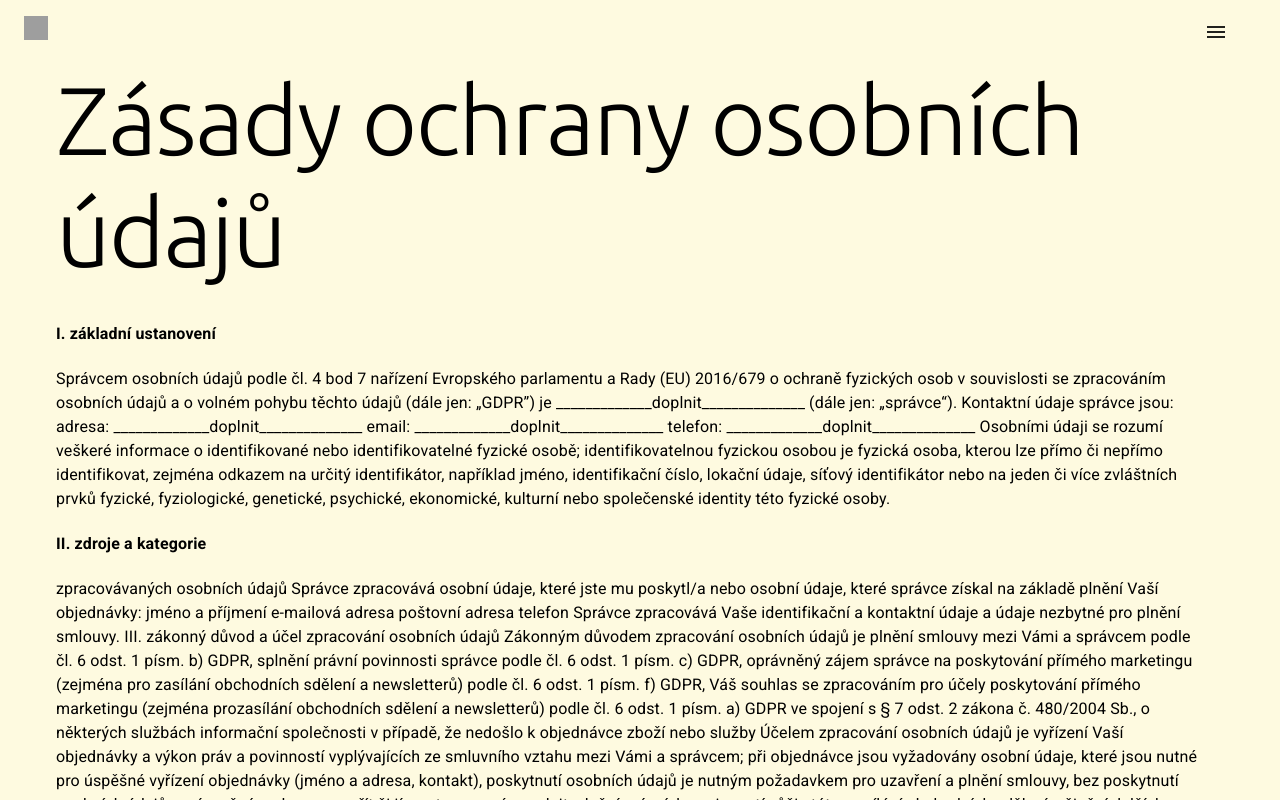
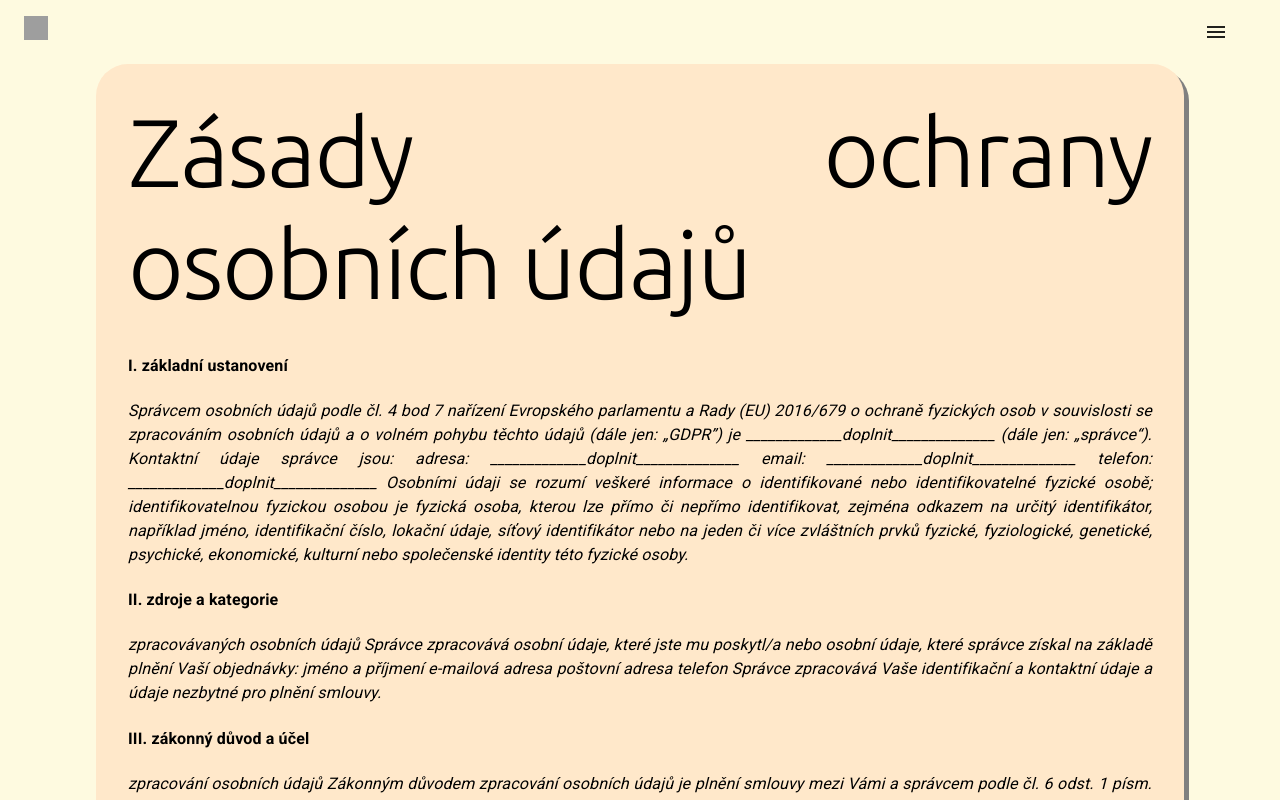
Before and after one commit to xchristiesx/PersonALL, a React (Vite) app: page /terms in a window 1280 px wide. Built offline with nearby package versions, Linux system fonts and the light colour scheme; grey boxes are pictures that could not be loaded.

Commit message:
Conditions_final

```diff
--- a/package.json
+++ b/package.json
@@ -24,6 +24,6 @@
     "@types/react": "^18.2.15",
     "@types/react-dom": "^18.2.7",
     "@vitejs/plugin-react": "^4.0.3",
-    "vite": "^4.4.5"
+    "vite": "^4.5.1"
   }
 }
--- a/src/components/Card.jsx
+++ b/src/components/Card.jsx
@@ -10,9 +10,9 @@ export default function Card({ title, image, children }) {
       sx={{
         height: '100%',
         width: 'maxContent',
-        backgroundColor: '#b7B7B7',
+        backgroundColor: 'white',
         borderRadius: '16px',
-        boxShadow: '5px 5px white',
+        boxShadow: '5px 5px grey',
       }}
       md={3}
     >
--- a/src/pages/Terms.jsx
+++ b/src/pages/Terms.jsx
@@ -1,101 +1,148 @@
 import React from 'react';
 import { GenericPage } from '../components/GenericPage.jsx';
-import Grid from '@mui/material/Unstable_Grid2';
 import { Container, Typography } from '@mui/material';
+import { Box } from '@mui/material';
+import { ThemeProvider } from '@mui/material/styles';
 
 export const Terms = () => {
   return (
     <GenericPage>
-      <Container sx={{ margin: '0 2rem ' }}>
+      <ThemeProvider theme={{ palette: { primary: { main: '#ffe8ca' } } }}>
+        <Box
+          sx={{
+            width: '80%',
+            margin: 'auto',
+            borderRadius: 8,
+            bgcolor: 'primary.main',
+            justifyContent: 'center',
+            alignItems: 'center',
+            textAlign: 'justify',
+            padding: '2rem',
+            boxShadow: '5px 5px grey',
+          }}
+        >
           <Typography variant="h1" gutterBottom>
             Zásady ochrany osobních údajů
           </Typography>
 
           <Typography variant="body1" gutterBottom>
             <h4>I. základní ustanovení </h4>
-          <p>
+            <i>
               Správcem osobních údajů podle čl. 4 bod 7 nařízení Evropského
               parlamentu a Rady (EU) 2016/679 o ochraně fyzických osob v
               souvislosti se zpracováním osobních údajů a o volném pohybu těchto
-            údajů (dále jen: „GDPR”) je _____________doplnit______________ (dále
-            jen: „správce“). Kontaktní údaje správce jsou: adresa:
+              údajů (dále jen: „GDPR”) je _____________doplnit______________
+              (dále jen: „správce“). Kontaktní údaje správce jsou: adresa:
               _____________doplnit______________ email:
               _____________doplnit______________ telefon:
-            _____________doplnit______________ Osobními údaji se rozumí veškeré
-            informace o identifikované nebo identifikovatelné fyzické osobě;
-            identifikovatelnou fyzickou osobou je fyzická osoba, kterou lze
-            přímo či nepřímo identifikovat, zejména odkazem na určitý
-            identifikátor, například jméno, identifikační číslo, lokační údaje,
-            síťový identifikátor nebo na jeden či více zvláštních prvků fyzické,
-            fyziologické, genetické, psychické, ekonomické, kulturní nebo
-            společenské identity této fyzické osoby.{' '}
-          </p>
+              _____________doplnit______________ Osobními údaji se rozumí
+              veškeré informace o identifikované nebo identifikovatelné fyzické
+              osobě; identifikovatelnou fyzickou osobou je fyzická osoba, kterou
+              lze přímo či nepřímo identifikovat, zejména odkazem na určitý
+              identifikátor, například jméno, identifikační číslo, lokační
+              údaje, síťový identifikátor nebo na jeden či více zvláštních prvků
+              fyzické, fyziologické, genetické, psychické, ekonomické, kulturní
+              nebo společenské identity této fyzické osoby.{' '}
+            </i>
             <h4>II. zdroje a kategorie</h4>
-          zpracovávaných osobních údajů Správce zpracovává osobní údaje, které
-          jste mu poskytl/a nebo osobní údaje, které správce získal na základě
-          plnění Vaší objednávky: jméno a příjmení e-mailová adresa poštovní
-          adresa telefon Správce zpracovává Vaše identifikační a kontaktní údaje
-          a údaje nezbytné pro plnění smlouvy. III. zákonný důvod a účel
-          zpracování osobních údajů Zákonným důvodem zpracování osobních údajů
-          je plnění smlouvy mezi Vámi a správcem podle čl. 6 odst. 1 písm. b)
-          GDPR, splnění právní povinnosti správce podle čl. 6 odst. 1 písm. c)
-          GDPR, oprávněný zájem správce na poskytování přímého marketingu
-          (zejména pro zasílání obchodních sdělení a newsletterů) podle čl. 6
-          odst. 1 písm. f) GDPR, Váš souhlas se zpracováním pro účely
-          poskytování přímého marketingu (zejména prozasílání obchodních sdělení
-          a newsletterů) podle čl. 6 odst. 1 písm. a) GDPR ve spojení s § 7
-          odst. 2 zákona č. 480/2004 Sb., o některých službách informační
-          společnosti v případě, že nedošlo k objednávce zboží nebo služby
-          Účelem zpracování osobních údajů je vyřízení Vaší objednávky a výkon
-          práv a povinností vyplývajících ze smluvního vztahu mezi Vámi a
-          správcem; při objednávce jsou vyžadovány osobní údaje, které jsou
-          nutné pro úspěšné vyřízení objednávky (jméno a adresa, kontakt),
-          poskytnutí osobních údajů je nutným požadavkem pro uzavření a plnění
-          smlouvy, bez poskytnutí osobních údajů není možné smlouvu uzavřít či
-          jí ze strany správce plnit, plnění právních povinností vůči státu,
-          zasílání obchodních sdělení a činění dalších marketingových aktivit.
-          Ze strany správce nedochází k automatickému individuálnímu rozhodování
-          ve smyslu čl. 22 GDPR. S takovým zpracováním jste poskytl/a svůj
-          výslovný souhlas. IV. doba uchovávání údajů Správce uchovává osobní
-          údaje po dobu nezbytnou k výkonu práv a povinností vyplývajících ze
-          smluvního vztahu mezi Vámi a správcem a uplatňování nároků z těchto
-          smluvních vztahů (po dobu 5 let od ukončení smluvního vztahu). po
-          dobu, než je odvolán souhlas se zpracováním osobních údajů pro účely
-          marketingu, nejdéle 10 let, jsou-li osobní údaje zpracovávány na
-          základě souhlasu. Po uplynutí doby uchovávání osobních údajů správce
-          osobní údaje vymaže. V. příjemci osobních údajů (subdodavatelé
-          správce) Příjemci osobních údajů jsou osoby podílející se na realizaci
-          plateb a realizaci a dodání služeb na základě smlouvy, zajišťující
-          služby v oblasti oční optiky a další služby související s provozováním
-          oční optiky zajišťující marketingové služby. Správce nemá v úmyslu
-          předat osobní údaje do třetí země (do země mimo EU) nebo mezinárodní
-          organizaci. VI. vaše práva Za podmínek stanovených v GDPR máte právo
-          na přístup ke svým osobním údajům dle čl. 15 GDPR, právo opravu
-          osobních údajů dle čl. 16 GDPR, popřípadě omezení zpracování dle čl.
-          18 GDPR, právo na výmaz osobních údajů dle čl. 17 GDPR, právo vznést
-          námitku proti zpracování dle čl. 21 GDPR, právo na přenositelnost
-          údajů dle čl. 20 GDPR a právo odvolat souhlas se zpracováním písemně
+            <i>
+              zpracovávaných osobních údajů Správce zpracovává osobní údaje,
+              které jste mu poskytl/a nebo osobní údaje, které správce získal na
+              základě plnění Vaší objednávky: jméno a příjmení e-mailová adresa
+              poštovní adresa telefon Správce zpracovává Vaše identifikační a
+              kontaktní údaje a údaje nezbytné pro plnění smlouvy.
+            </i>
+            <h4>III. zákonný důvod a účel</h4>
+            <i>
+              zpracování osobních údajů Zákonným důvodem zpracování osobních
+              údajů je plnění smlouvy mezi Vámi a správcem podle čl. 6 odst. 1
+              písm. b) GDPR, splnění právní povinnosti správce podle čl. 6 odst.
+              1 písm. c) GDPR, oprávněný zájem správce na poskytování přímého
+              marketingu (zejména pro zasílání obchodních sdělení a newsletterů)
+              podle čl. 6 odst. 1 písm. f) GDPR, Váš souhlas se zpracováním pro
+              účely poskytování přímého marketingu (zejména prozasílání
+              obchodních sdělení a newsletterů) podle čl. 6 odst. 1 písm. a)
+              GDPR ve spojení s § 7 odst. 2 zákona č. 480/2004 Sb., o některých
+              službách informační společnosti v případě, že nedošlo k objednávce
+              zboží nebo služby Účelem zpracování osobních údajů je vyřízení
+              Vaší objednávky a výkon práv a povinností vyplývajících ze
+              smluvního vztahu mezi Vámi a správcem; při objednávce jsou
+              vyžadovány osobní údaje, které jsou nutné pro úspěšné vyřízení
+              objednávky (jméno a adresa, kontakt), poskytnutí osobních údajů je
+              nutným požadavkem pro uzavření a plnění smlouvy, bez poskytnutí
+              osobních údajů není možné smlouvu uzavřít či jí ze strany správce
+              plnit, plnění právních povinností vůči státu, zasílání obchodních
+              sdělení a činění dalších marketingových aktivit. Ze strany správce
+              nedochází k automatickému individuálnímu rozhodování ve smyslu čl.
+              22 GDPR. S takovým zpracováním jste poskytl/a svůj výslovný
+              souhlas.
+            </i>
+            <h4>IV. doba uchovávání údajů Správce uchovává osobní</h4>
+            <i>
+              {' '}
+              Údaje po dobu nezbytnou k výkonu práv a povinností vyplývajících
+              ze smluvního vztahu mezi Vámi a správcem a uplatňování nároků z
+              těchto smluvních vztahů (po dobu 5 let od ukončení smluvního
+              vztahu). po dobu, než je odvolán souhlas se zpracováním osobních
+              údajů pro účely marketingu, nejdéle 10 let, jsou-li osobní údaje
+              zpracovávány na základě souhlasu. Po uplynutí doby uchovávání
+              osobních údajů správce osobní údaje vymaže.
+            </i>
+            <h4>V. příjemci osobních údajů </h4>
+            <i>
+              {' '}
+              (subdodavatelé správce) Příjemci osobních údajů jsou osoby
+              podílející se na realizaci plateb a realizaci a dodání služeb na
+              základě smlouvy, zajišťující služby v oblasti oční optiky a další
+              služby související s provozováním oční optiky zajišťující
+              marketingové služby. Správce nemá v úmyslu předat osobní údaje do
+              třetí země (do země mimo EU) nebo mezinárodní organizaci.
+            </i>
+            <h4>VI. vaše práva </h4>
+            <i>
+              Za podmínek stanovených v GDPR máte právo na přístup ke svým
+              osobním údajům dle čl. 15 GDPR, právo opravu osobních údajů dle
+              čl. 16 GDPR, popřípadě omezení zpracování dle čl. 18 GDPR, právo
+              na výmaz osobních údajů dle čl. 17 GDPR, právo vznést námitku
+              proti zpracování dle čl. 21 GDPR, právo na přenositelnost údajů
+              dle čl. 20 GDPR a právo odvolat souhlas se zpracováním písemně
               nebo elektronicky na adresu nebo e-mail správce uvedený v čl. III
-          těchto podmínek. Dále máte právo podat stížnost u Úřadu pro ochranu
-          osobních údajů v případě, že se domníváte, že bylo porušeno Vaše právo
-          na ochranu osobních údajů, případně se obrátit na soud. VII. podmínky
-          zabezpečení osobních údajů Správce prohlašuje, že přijal veškerá
-          vhodná technická a organizační opatření k zabezpečení osobních údajů.
-          Správce přijal technická opatření k zabezpečení datových úložišť a
-          úložišť osobních údajů v listinné podobě. Správce prohlašuje, že k
-          osobním údajům mají přístup pouze jím pověřené osoby. VIII. závěrečná
-          ustanovení Odesláním objednávky z internetového objednávkového
-          formuláře potvrzujete, že jste seznámen/a s podmínkami ochrany
-          osobních údajů a že je v celém rozsahu přijímáte. S těmito podmínkami
+              těchto podmínek. Dále máte právo podat stížnost u Úřadu pro
+              ochranu osobních údajů v případě, že se domníváte, že bylo
+              porušeno Vaše právo na ochranu osobních údajů, případně se obrátit
+              na soud.
+            </i>
+            <h4>VII. podmínky</h4>
+            <i>
+              Zabezpečení osobních údajů Správce prohlašuje, že přijal veškerá
+              vhodná technická a organizační opatření k zabezpečení osobních
+              údajů. Správce přijal technická opatření k zabezpečení datových
+              úložišť a úložišť osobních údajů v listinné podobě. Správce
+              prohlašuje, že k osobním údajům mají přístup pouze jím pověřené
+              osoby.
+            </i>
+            <h4>VIII. závěrečná ustanovení</h4>
+            <i>
+              Odesláním objednávky z internetového objednávkového formuláře
+              potvrzujete, že jste seznámen/a s podmínkami ochrany osobních
+              údajů a že je v celém rozsahu přijímáte. S těmito podmínkami
               souhlasíte zaškrtnutím souhlasu prostřednictvím internetového
               formuláře. Zaškrtnutím souhlasu potvrzujete, že jste seznámen/a s
-          podmínkami ochrany osobních údajů a že je v celém rozsahu přijímáte.
-          Správce je oprávněn tyto podmínky změnit. Novou verzi podmínek ochrany
-          osobních údajů zveřejní na svých internetových stránkách a zároveň Vám
-          zašle novou verzi těchto podmínek Vaši e-mailovou adresu, kterou jste
-          správci poskytl/a. Tyto podmínky nabývají účinnosti dnem 1. 1. 2023.
+              podmínkami ochrany osobních údajů a že je v celém rozsahu
+              přijímáte. Správce je oprávněn tyto podmínky změnit. Novou verzi
+              podmínek ochrany osobních údajů zveřejní na svých internetových
+              stránkách a zároveň Vám zašle novou verzi těchto podmínek Vaši
+              e-mailovou adresu, kterou jste správci poskytl/a.
+            </i>
           </Typography>
-      </Container>
+          <Typography
+            variant="body1"
+            sx={{ alignContent: 'center', margin: '2rem' }}
+          >
+            <i>Tyto podmínky nabývají účinnosti dnem 1. 1. 2023.</i>
+          </Typography>
+        </Box>
+      </ThemeProvider>
     </GenericPage>
   );
 };
```
Also changed, not shown: 2 other files (tests, documents, lock files or other folders). Lines whose indentation alone changed are shown as unchanged.
